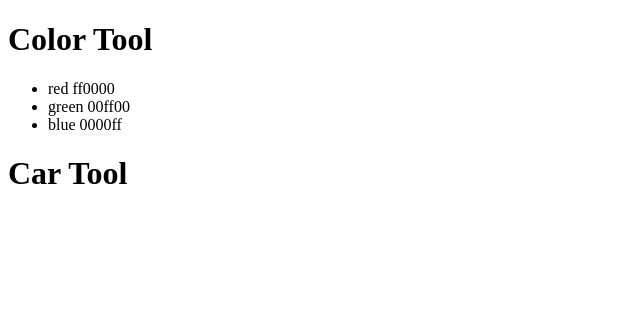
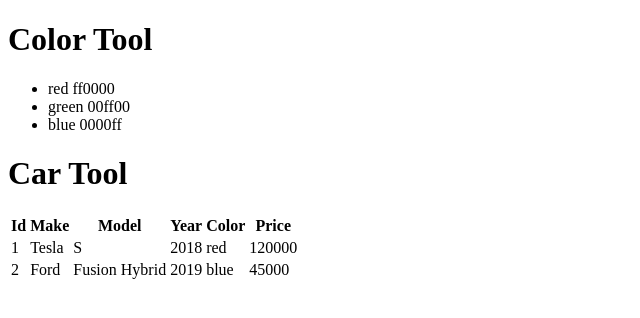
Before and after one commit to t4d-classes/applied-javascript_08292022, an Angular app in the folder angular-demo-app/: page / in a window 1280 px wide. Shown: the top 318 px of the page, without its empty margins (0-640 px from the left). Built offline with nearby package versions, Linux system fonts and the light colour scheme.

Commit message:
add solution to lab exercise 2

```diff
--- a/angular-demo-app/src/app/car-tool/components/car-home/car-home.component.html
+++ b/angular-demo-app/src/app/car-tool/components/car-home/car-home.component.html
@@ -1,3 +1,26 @@
 <header>
   <h1>{{headerText}}</h1>
 </header>
+
+<table>
+  <thead>
+    <tr>
+      <th>Id</th>
+      <th>Make</th>
+      <th>Model</th>
+      <th>Year</th>
+      <th>Color</th>
+      <th>Price</th>
+    </tr>
+  </thead>
+  <tbody>
+    <tr *ngFor="let car of cars">
+      <td>{{car.id}}</td>
+      <td>{{car.make}}</td>
+      <td>{{car.model}}</td>
+      <td>{{car.year}}</td>
+      <td>{{car.color}}</td>
+      <td>{{car.price}}</td>
+    </tr>
+  </tbody>
+</table>
--- a/angular-demo-app/src/app/car-tool/components/car-home/car-home.component.ts
+++ b/angular-demo-app/src/app/car-tool/components/car-home/car-home.component.ts
@@ -1,4 +1,5 @@
 import { Component, OnInit } from '@angular/core';
+import { Car } from '../../models/cars';
 
 @Component({
   selector: 'app-car-home',
@@ -7,7 +8,12 @@
 })
 export class CarHomeComponent implements OnInit {
 
-  headerText = "Car Tool"
+  headerText = "Car Tool";
+
+  cars: Car[] = [
+    { id: 1, make: 'Tesla', model: 'S', year: 2018, color: 'red', price: 120000 },
+    { id: 2, make: 'Ford', model: 'Fusion Hybrid', year: 2019, color: 'blue', price: 45000 }
+  ];
 
   constructor() { }
 
--- /dev/null
+++ b/angular-demo-app/src/app/car-tool/models/cars.ts
@@ -0,0 +1,8 @@
+export type Car = {
+  id: number,
+  make: string,
+  model: string,
+  year: number,
+  color: string,
+  price: number,
+};
```
